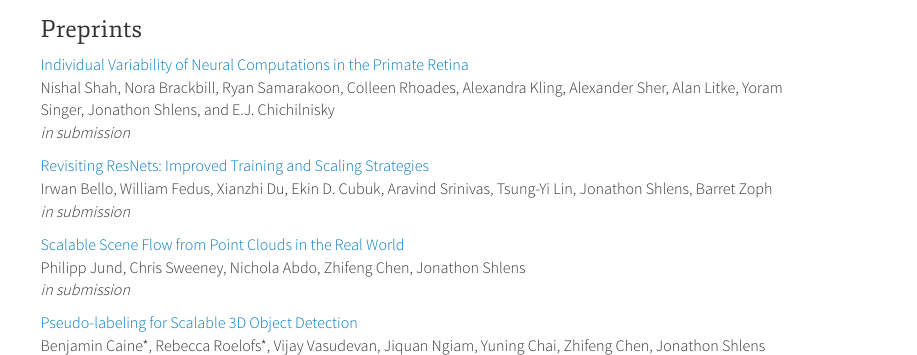
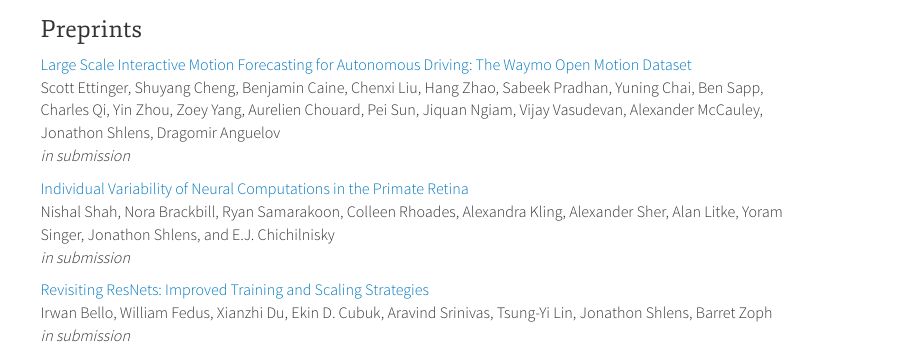
Before and after one commit to shlens/shlens.github.io, a plain HTML site: page index.html in a window 1280 px wide. Shown: the part 467-822 px from the top of the page, without its empty margins (170-1087 px from the left). Drawn offline with Linux system fonts and the light colour scheme.

Commit message:
Update index.html

```diff
--- a/index.html
+++ b/index.html
@@ -69,6 +69,13 @@
           <div class="col-sm-8" id="publications-text">
             <h2 id="publications">Publications</h2>
             <h3>Preprints</h3><p></p>
+
+            <a target="_blank" href="https://arxiv.org/abs/2104.10133">
+              Large Scale Interactive Motion Forecasting for Autonomous Driving: The Waymo Open Motion Dataset
+            </a><br>
+            Scott Ettinger, Shuyang Cheng, Benjamin Caine, Chenxi Liu, Hang Zhao, Sabeek Pradhan, Yuning Chai, Ben Sapp, Charles Qi, Yin Zhou, Zoey Yang, Aurelien Chouard, Pei Sun, Jiquan Ngiam, Vijay Vasudevan, Alexander McCauley, Jonathon Shlens, Dragomir Anguelov<br>
+            <i>in submission</i>
+            <p></p>
 
             <a target="_blank" href="">
               Individual Variability of Neural Computations in the Primate Retina
```
